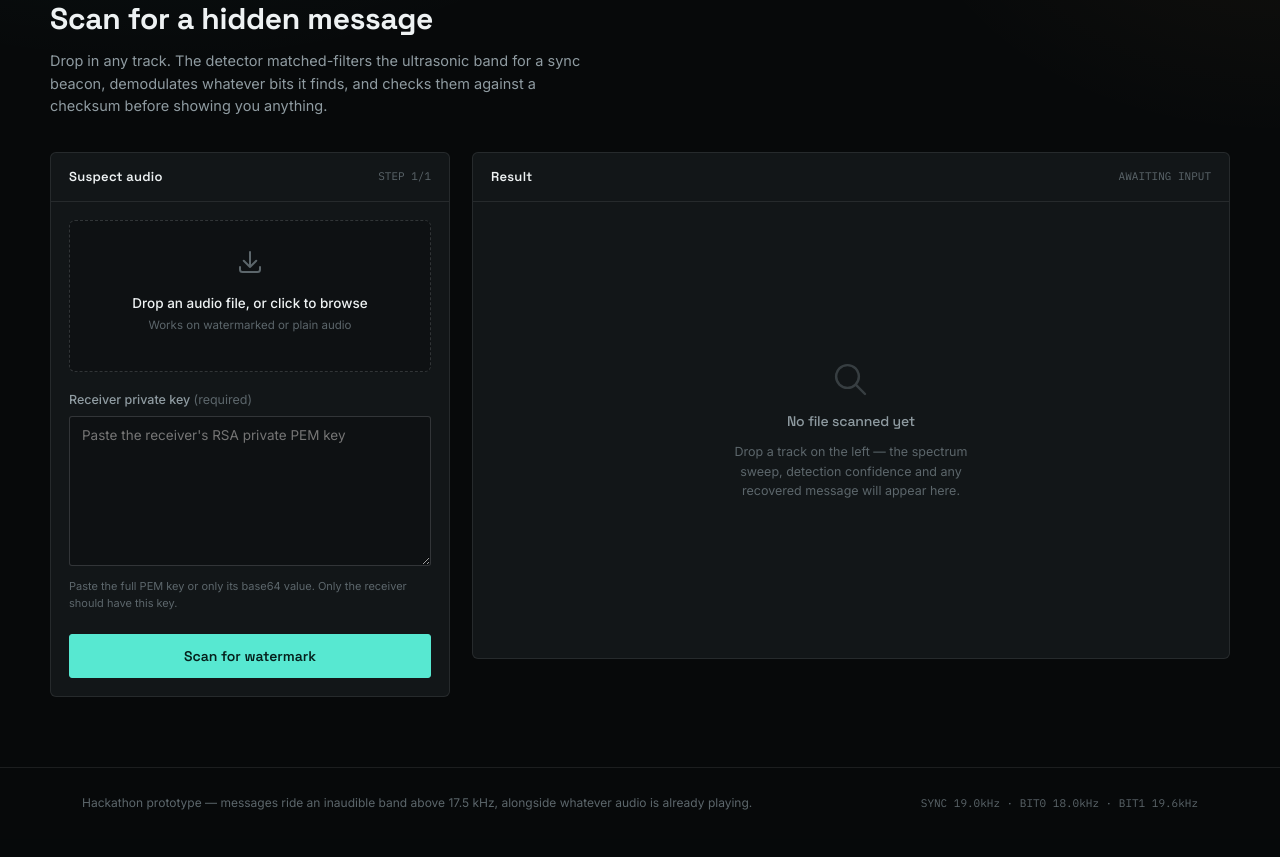
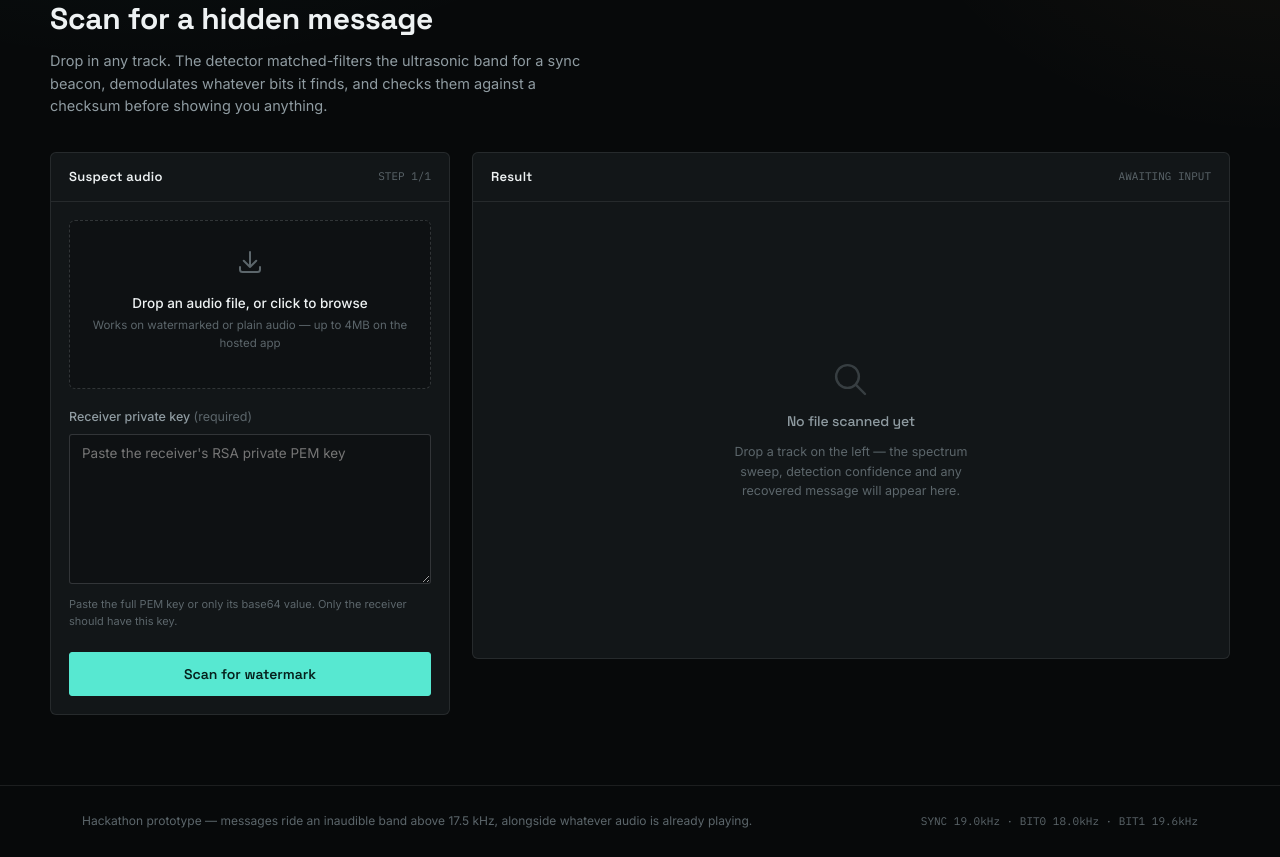
Before and after one commit to Dhanush13012007/Silent-Audio-Watermark-Communication, a Flask app: page /decode in a window 1280 px wide. Shown: the part 136-993 px from the top of the page. Before the commit the page ends 946 px from the top, so only its background shows below. Run offline with Flask 3, Linux system fonts and the light colour scheme.

Commit message:
Prevent oversized decoder uploads

```diff
--- a/Audio/static/js/app.js
+++ b/Audio/static/js/app.js
@@ -154,6 +154,13 @@ function typeWriter(el, text, speed) {
 }
 
 // ------------------------------------------------------------- dropzones --
+const MAX_UPLOAD_BYTES = 4 * 1024 * 1024;
+
+function uploadSizeMessage(file) {
+  const sizeMb = (file.size / (1024 * 1024)).toFixed(1);
+  return `${file.name} is ${sizeMb} MB. Please use an audio file smaller than 4 MB.`;
+}
+
 function attachDropzone(dropzone, input, filenameEl, onFile) {
   if (!dropzone || !input) return;
   const open = () => input.click();
@@ -176,6 +183,7 @@ function attachDropzone(dropzone, input, filenameEl, onFile) {
   dropzone.addEventListener("drop", (e) => {
     const file = e.dataTransfer.files[0];
     if (file) {
+      if (file.size > MAX_UPLOAD_BYTES) { toast(uploadSizeMessage(file)); return; }
       input.files = e.dataTransfer.files;
       if (filenameEl) filenameEl.textContent = file.name;
       if (onFile) onFile(file);
@@ -184,6 +192,12 @@ function attachDropzone(dropzone, input, filenameEl, onFile) {
   input.addEventListener("change", () => {
     const file = input.files[0];
     if (file) {
+      if (file.size > MAX_UPLOAD_BYTES) {
+        input.value = "";
+        if (filenameEl) filenameEl.textContent = "";
+        toast(uploadSizeMessage(file));
+        return;
+      }
       if (filenameEl) filenameEl.textContent = file.name;
       if (onFile) onFile(file);
     }
@@ -401,6 +415,7 @@ function initEncodePage() {
     const message = messageInput.value.trim();
     if (!message) { toast("Type a message to hide first."); return; }
     if (!input.files[0] && !selectedDemoTrack) { toast("Pick an audio file or a demo track."); return; }
+    if (input.files[0] && input.files[0].size > MAX_UPLOAD_BYTES) { toast(uploadSizeMessage(input.files[0])); return; }
 
     const fd = new FormData();
     if (input.files[0]) fd.append("audio", input.files[0]);
@@ -509,6 +524,7 @@ function initDecodePage() {
   form.addEventListener("submit", async (e) => {
     e.preventDefault();
     if (!input.files[0]) { toast("Drop a file to scan first."); return; }
+    if (input.files[0].size > MAX_UPLOAD_BYTES) { toast(uploadSizeMessage(input.files[0])); return; }
 
     const fd = new FormData();
     fd.append("audio", input.files[0]);
--- a/Audio/templates/base.html
+++ b/Audio/templates/base.html
@@ -39,6 +39,6 @@
 </footer>
 
 <div class="toast" id="toast"></div>
-<script src="{{ url_for('static', filename='js/app.js', v='34f1515') }}"></script>
+<script src="{{ url_for('static', filename='js/app.js', v='27d026b') }}"></script>
 </body>
 </html>
--- a/Audio/templates/decode.html
+++ b/Audio/templates/decode.html
@@ -21,7 +21,7 @@
         <div class="dropzone" id="decodeDropzone" tabindex="0">
           <svg class="dz-icon" viewBox="0 0 24 24" fill="none"><path d="M12 4V16M12 16L7 11M12 16L17 11" stroke="currentColor" stroke-width="1.6" stroke-linecap="round" stroke-linejoin="round"/><path d="M4 16V18C4 19.1 4.9 20 6 20H18C19.1 20 20 19.1 20 18V16" stroke="currentColor" stroke-width="1.6" stroke-linecap="round"/></svg>
           <div class="dz-title">Drop an audio file, or click to browse</div>
-          <div class="dz-sub">Works on watermarked or plain audio</div>
+          <div class="dz-sub">Works on watermarked or plain audio — up to 4MB on the hosted app</div>
           <input type="file" id="decodeAudioInput" name="audio" accept="audio/*">
           <div class="dz-filename" id="decodeDzFilename"></div>
         </div>
--- a/Audio/templates/encode.html
+++ b/Audio/templates/encode.html
@@ -21,7 +21,7 @@
         <div class="dropzone" id="encodeDropzone" tabindex="0">
           <svg class="dz-icon" viewBox="0 0 24 24" fill="none"><path d="M12 16V4M12 4L7 9M12 4L17 9" stroke="currentColor" stroke-width="1.6" stroke-linecap="round" stroke-linejoin="round"/><path d="M4 16V18C4 19.1 4.9 20 6 20H18C19.1 20 20 19.1 20 18V16" stroke="currentColor" stroke-width="1.6" stroke-linecap="round"/></svg>
           <div class="dz-title">Drop an audio file, or click to browse</div>
-          <div class="dz-sub">WAV, MP3, MP4, M4A, FLAC — up to ~60MB</div>
+          <div class="dz-sub">WAV, MP3, MP4, M4A, FLAC — up to 4MB on the hosted app</div>
           <input type="file" id="audioInput" name="audio" accept="audio/*,video/mp4,.mp4">
           <div class="dz-filename" id="dzFilename"></div>
         </div>
```
